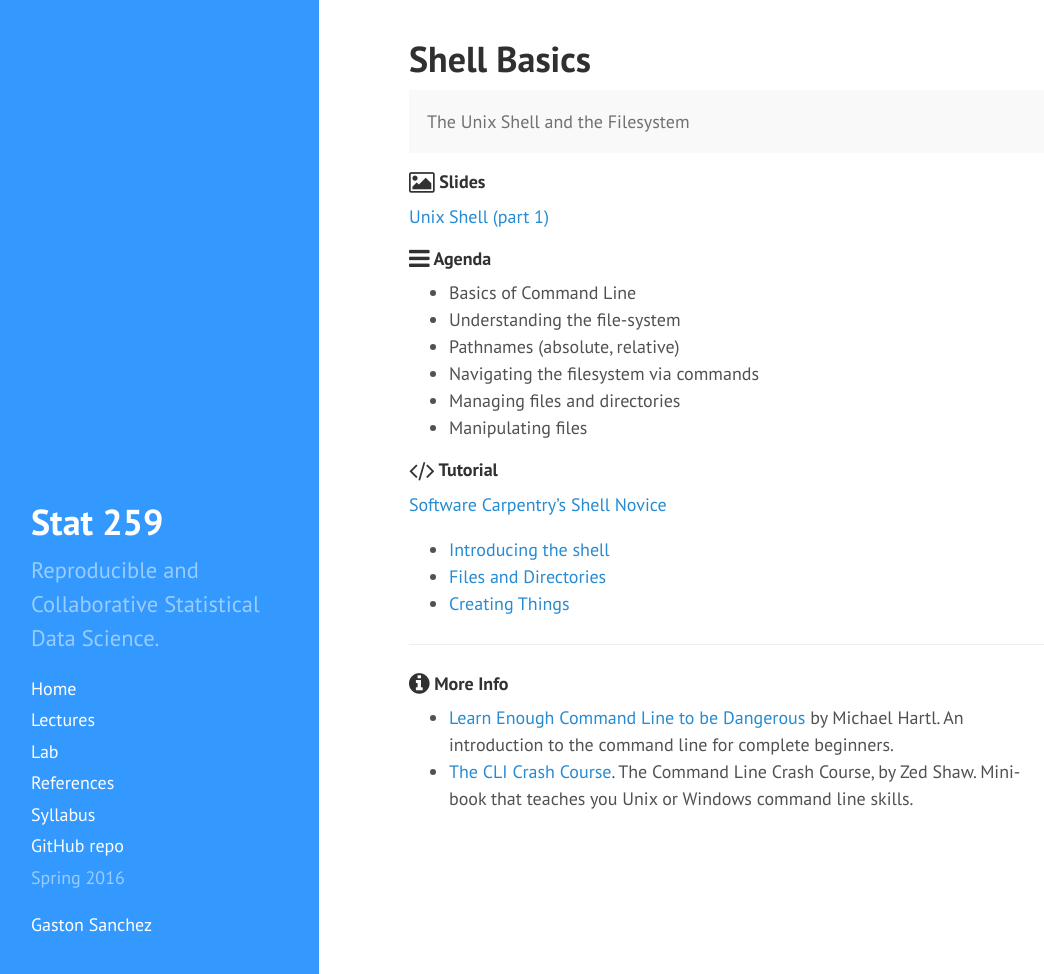
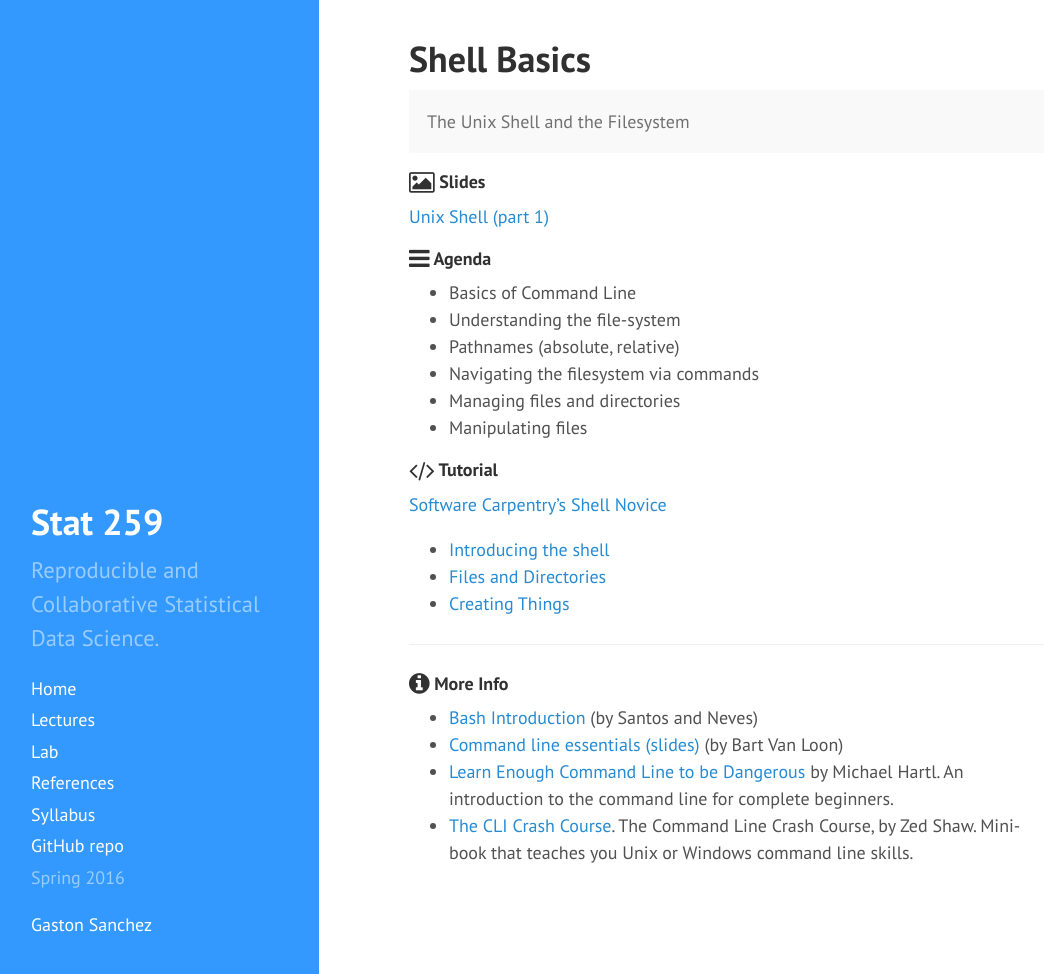
Before and after one commit to gastonstat/relic-stat259, a Jekyll site: the page built from lectures/03-shell-basics.md, in a window 1280 px wide and 974 px high. Shown: the whole window, without its empty margins (5-1049 px from the left). Built offline with Jekyll 4.4.1, drawn with Linux system fonts in a browser that asks for light colours; nearby versions of some CDN libraries.

Commit message:
lectures: added more references to 'More Info' section in shell-basics.md

```diff
--- a/lectures/03-shell-basics.md
+++ b/lectures/03-shell-basics.md
@@ -49,5 +49,7 @@ title: "Shell Basics"
 	More Info
 </h4>
 
+- [Bash Introduction](https://speakerdeck.com/62gerente/bash-introduction) (by Santos and Neves)
+- [Command line essentials (slides)](http://www.slideshare.net/bbbart/command-line-essentials) (by Bart Van Loon)
 - [Learn Enough Command Line to be Dangerous](http://www.learnenough.com/command-line-tutorial) by Michael Hartl. An introduction to the command line for complete beginners.
 - [The CLI Crash Course](http://cli.learncodethehardway.org/). The Command Line Crash Course, by Zed Shaw. Mini-book that teaches you Unix or Windows command line skills.
```
